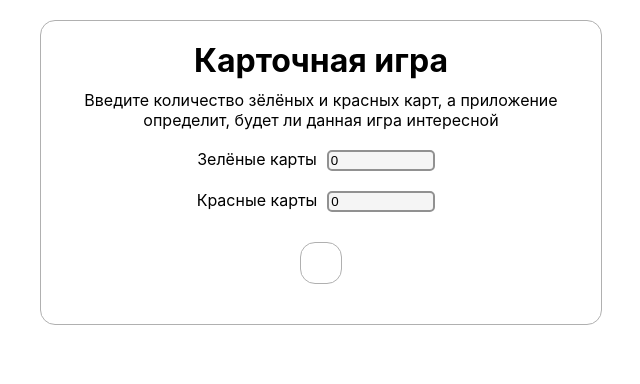
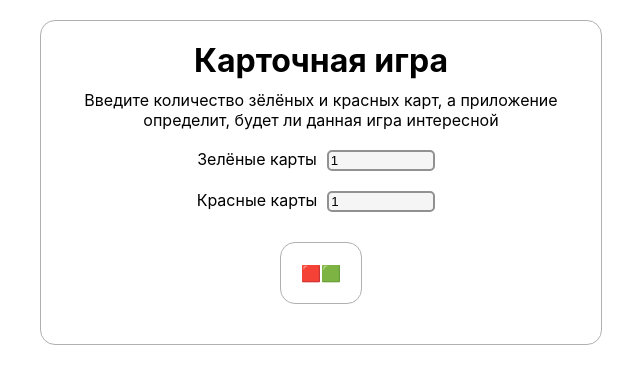
Before and after one commit to staelerss/cardGame, a React (Create React App) app in the folder card-game/: page / in a window 1280 px wide. Shown: the top 384 px of the page, without its empty margins (319-959 px from the left). Built offline with nearby package versions, Linux system fonts and the light colour scheme.

Commit message:
Added useState hook for result output (currently not working)

```diff
--- a/card-game/src/components/cardGame.jsx
+++ b/card-game/src/components/cardGame.jsx
@@ -1,18 +1,14 @@
 import React,{useState} from "react";
 import './styles.css';
 export const CardGame = () => {
-    const [greenCardState, setGreenCardState] =useState(0);
-    const [redCardState, setRedCardState] = useState(0);
+    const [greenCardState, setGreenCardState] =useState(1);
+    const [redCardState, setRedCardState] = useState(1);
+    const [resultState, setResultState] = useState("🟥🟩");
 
-    let result = [];
+    let max = Math.max(greenCardState,redCardState);
+    let min = Math.min(greenCardState,redCardState);
 
-    for (let i = 0; i < greenCardState; i++) {
-        result.push("🟩");
-    }
-    for (let i = 0; i < redCardState; i++) {
-        result.push("🟥");
-    }
-    //🟩🟥
+
 
     const setGreenCardValue = (event) => {
         setGreenCardState(event.target.value);
@@ -20,16 +16,19 @@ export const CardGame = () => {
     const setRedCardValue = (event) => {
         setRedCardState(event.target.value);
     }
+    const setResultValue = (event) => {
+        setResultState(event.target.value);
+    }
 
     return (
         <div className="cardGame-wrapper">
             <h1>Карточная игра</h1>
             <p>Введите количество зёлёных и красных карт, а приложение определит, будет ли данная игра интересной</p>
             <form className="cardGame-form">
-                <label>Зелёные карты<input className="cardGame-element" type="number" name="greenCard" value={greenCardState} onChange={setGreenCardValue} min="0"></input></label>
-                <label>Красные карты<input className="cardGame-element" type="number" name="redCard" value={redCardState} onChange={setRedCardValue} min="0"></input></label>
+                <label>Зелёные карты<input className="cardGame-element" type="number" name="greenCard" value={greenCardState} onChange={setGreenCardValue} min="1"></input></label>
+                <label>Красные карты<input className="cardGame-element" type="number" name="redCard" value={redCardState} onChange={setRedCardValue} min="1"></input></label>
                 <div className="cardGame-wrapper">
-                    <output name="result">{result}</output>
+                    <output name="result" onChange={setResultValue}>{resultState}</output>
                 </div>
             </form>
         </div>
```
